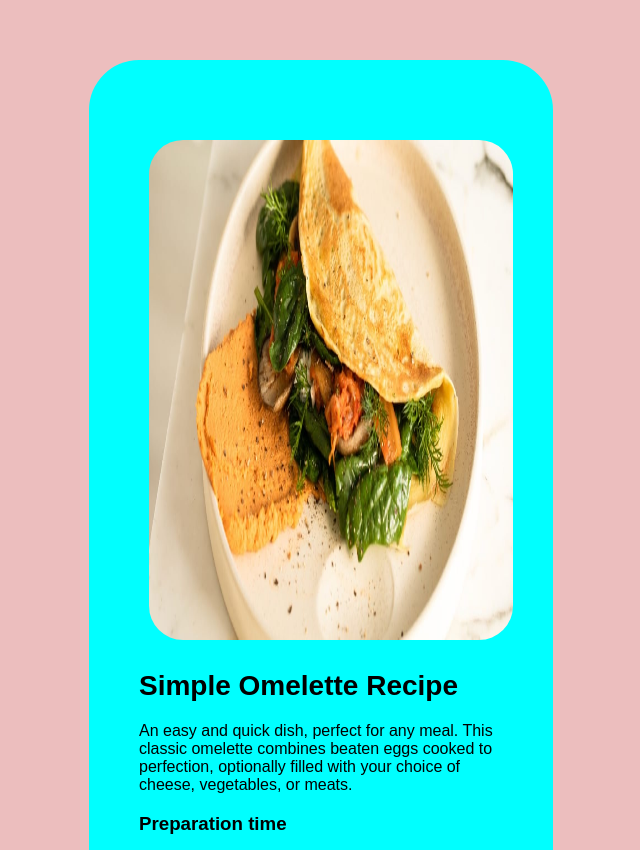
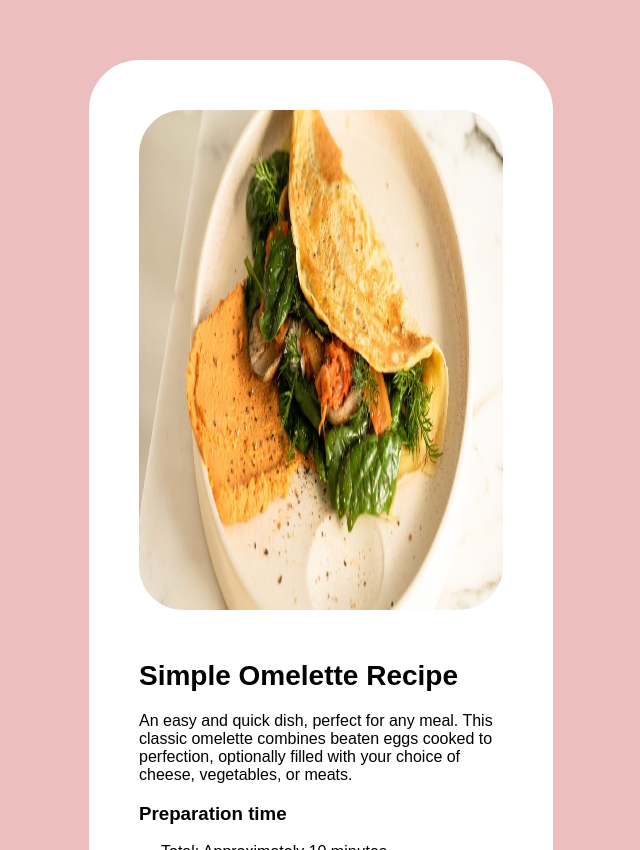
Before and after one commit to Valchali/Recipe-page-main, a plain HTML site: page index.html in a window 1280 px wide. Shown: the part 340-1190 px from the top of the page, without its empty margins (319-959 px from the left). Drawn offline with Linux system fonts and the light colour scheme.

Commit message:
recipe-page-update

```diff
--- a/style.css
+++ b/style.css
@@ -5,7 +5,7 @@
   }
 
 main{
- background-color: aqua;
+ background-color: white;
  padding: 50px;
  margin: 400px;
  align-items: center;
@@ -37,9 +37,9 @@ main{
     height: 500px;
     /* width: 700px; */
     display: block;
-    margin-block: 20px;
+    margin-bottom: 50px;
     border-radius: 44px 44px 44px 44px;
-    padding: 10px;
+    /* padding: 10px; */
   }
 
   .container .h3{
```
